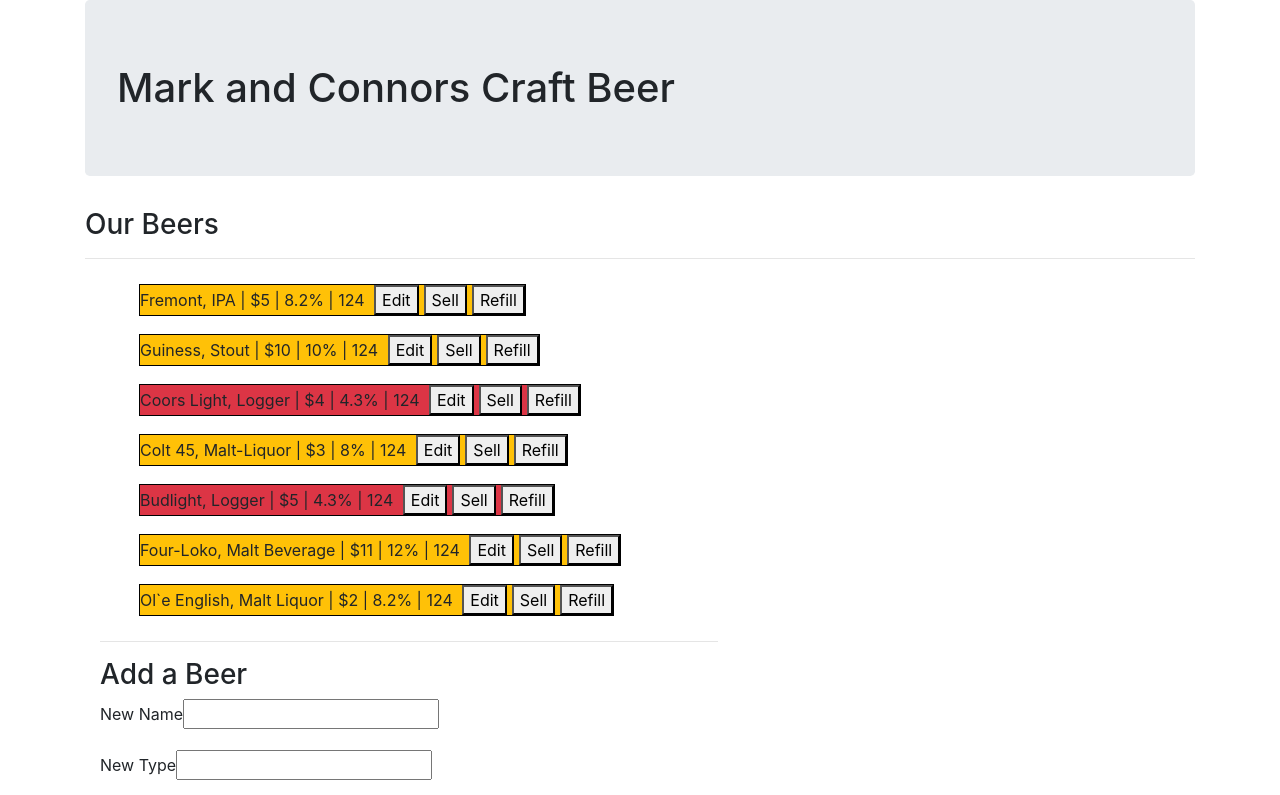
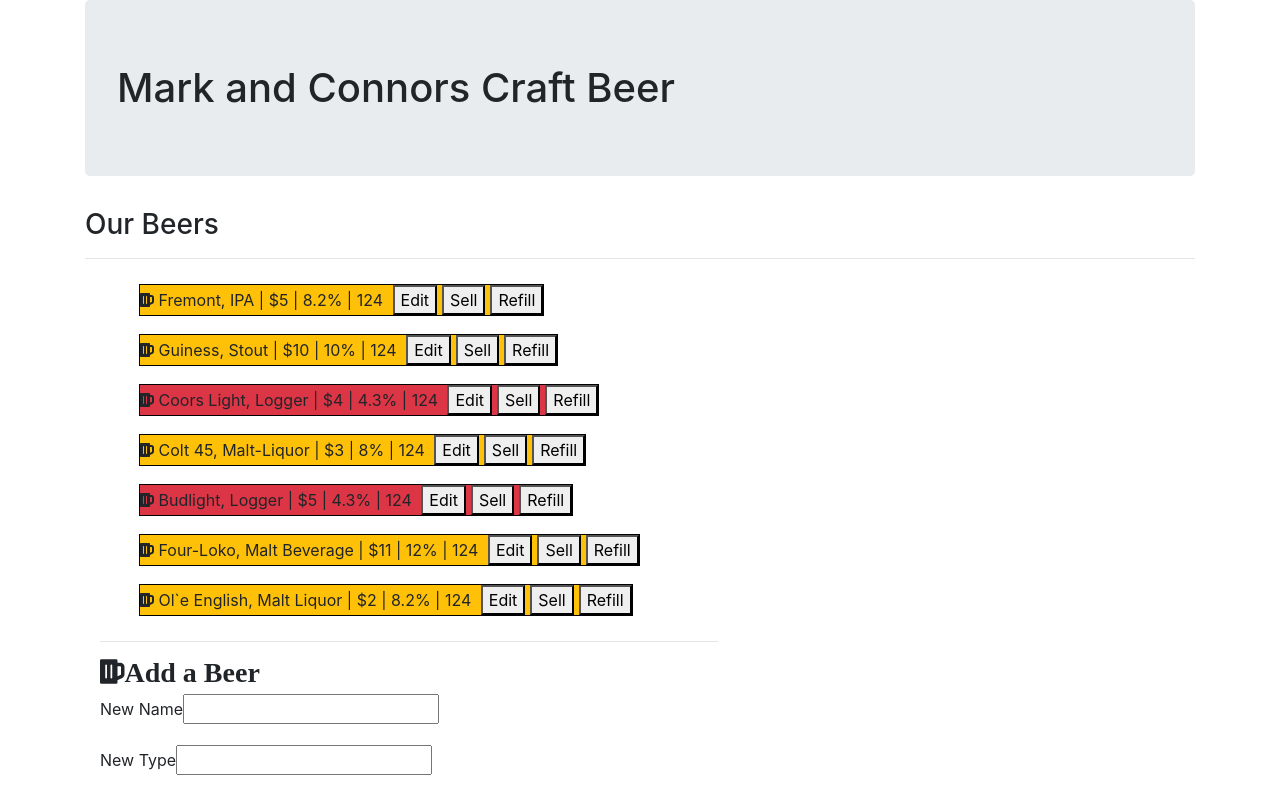
Before and after one commit to Connor85/TapHouse, an Angular app: page / in a window 1280 px wide. Shown: the top 795 px of the page. Built offline with nearby package versions, Linux system fonts and the light colour scheme.

Commit message:
add beer icon

```diff
--- a/package.json
+++ b/package.json
@@ -30,6 +30,7 @@
     "@angular/cli": "1.6.5",
     "@angular/compiler-cli": "^5.2.0",
     "@angular/language-service": "^5.2.0",
+    "@fortawesome/fontawesome-free": "^5.4.1",
     "@types/jasmine": "~2.8.3",
     "@types/jasminewd2": "~2.0.2",
     "@types/node": "~6.0.60",
--- a/src/app/app.component.css
+++ b/src/app/app.component.css
@@ -1,5 +1,5 @@
 li  {
-    list-style-type: none;
+    /* list-style-type: none; */
     margin-bottom: 10px;
     margin-top: 10px;
     outline: 1px solid black;
@@ -14,3 +14,7 @@
 .addBeer button {
     float: left;
 }
+
+#beer {
+    size: px;
+}
--- a/src/app/app.component.html
+++ b/src/app/app.component.html
@@ -5,7 +5,7 @@
   <hr>
   <div class="col-md-7">
     <ul>
-      <li [class]="sortPrice(currentBeer)" *ngFor="let currentBeer of beers">{{currentBeer.brand}},
+      <li [class]="sortPrice(currentBeer)" *ngFor="let currentBeer of beers"><i class="fa fa-beer"></i> {{currentBeer.brand}},
         {{currentBeer.type}} | ${{currentBeer.price}} | {{currentBeer.alcoholContent}}% | {{currentBeer.pintsLeft}}
         <button (click)="editBeer(currentBeer)"> Edit </button>
         <button (click)="sellBeer(currentBeer)"> Sell</button>
@@ -30,7 +30,7 @@
   </div>
   <!-- add new beer-->
   <div class="addBeer col-md-7" *ngIf="newBeer">
-    <h3>Add a Beer</h3>
+    <h3 class="fa fa-beer">Add a Beer</h3>
     <div class="form-group">
       <label>New Name</label>
       <input [(ngModel)]="newBeer.brand">
--- a/src/app/app.component.ts
+++ b/src/app/app.component.ts
@@ -1,6 +1,7 @@
 import { Component } from '@angular/core';
 import { Beer } from './models/beer.model';
 import { Liquor } from './models/liquor.model';
+
 
 @Component({
   selector: 'app-root',
@@ -11,6 +12,7 @@
 export class AppComponent {
   title = 'Mark and Connors Craft Beer';
   sellsThis = 'Beer and Hard-Liquor';
+
 
   beers: Beer[] = [
     new Beer('Fremont', 'IPA', 5, 8.2),
--- a/src/app/app.module.ts
+++ b/src/app/app.module.ts
@@ -4,6 +4,7 @@
 
 import { AppComponent } from './app.component';
 import { BeerComponent } from './beer/beer.component';
+
 
 
 @NgModule({
--- a/src/index.html
+++ b/src/index.html
@@ -6,6 +6,7 @@
   <base href="/">
 
   <meta name="viewport" content="width=device-width, initial-scale=1">
+  <link rel="stylesheet" href="https://use.fontawesome.com/releases/v5.4.1/css/all.css" integrity="sha384-5sAR7xN1Nv6T6+dT2mhtzEpVJvfS3NScPQTrOxhwjIuvcA67KV2R5Jz6kr4abQsz" crossorigin="anonymous">
   <link rel="icon" type="image/x-icon" href="favicon.ico">
 </head>
 <body>
```
Also changed, not shown: 1 other file (tests, documents, lock files or other folders).
